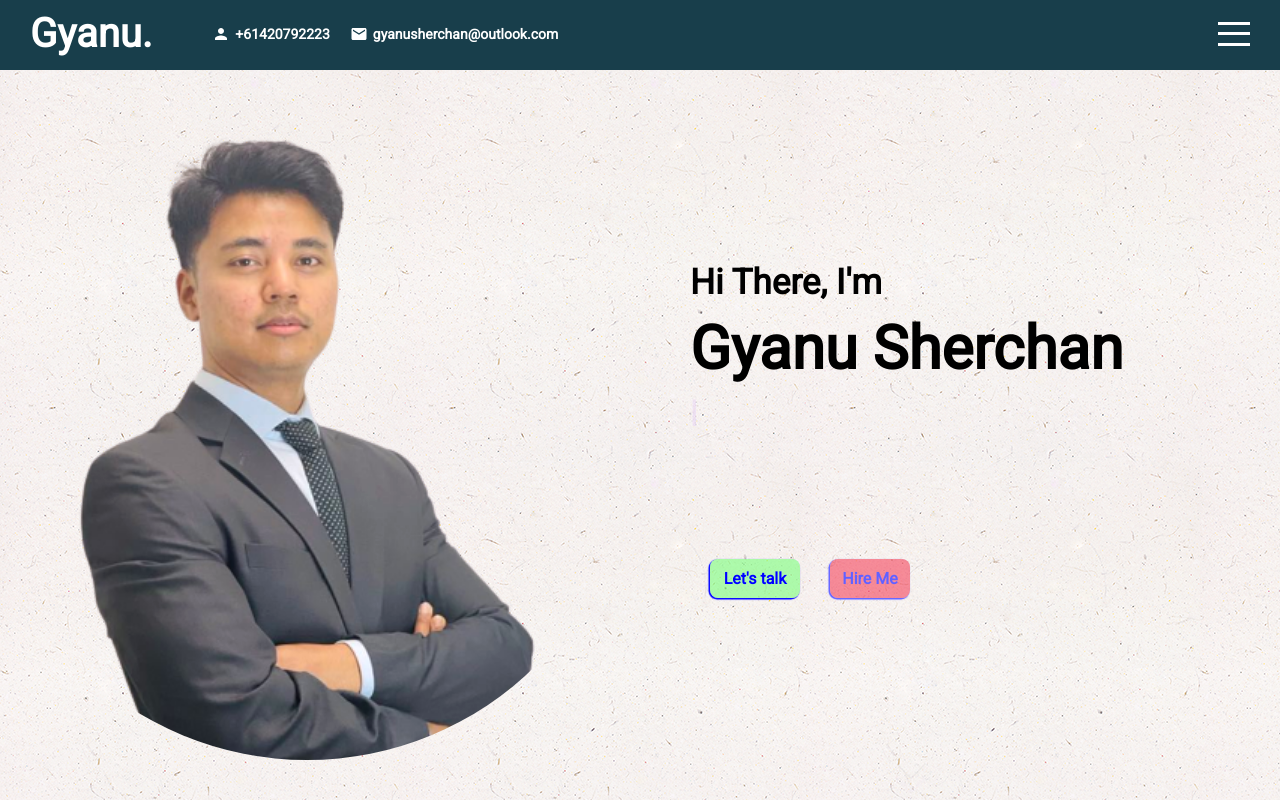
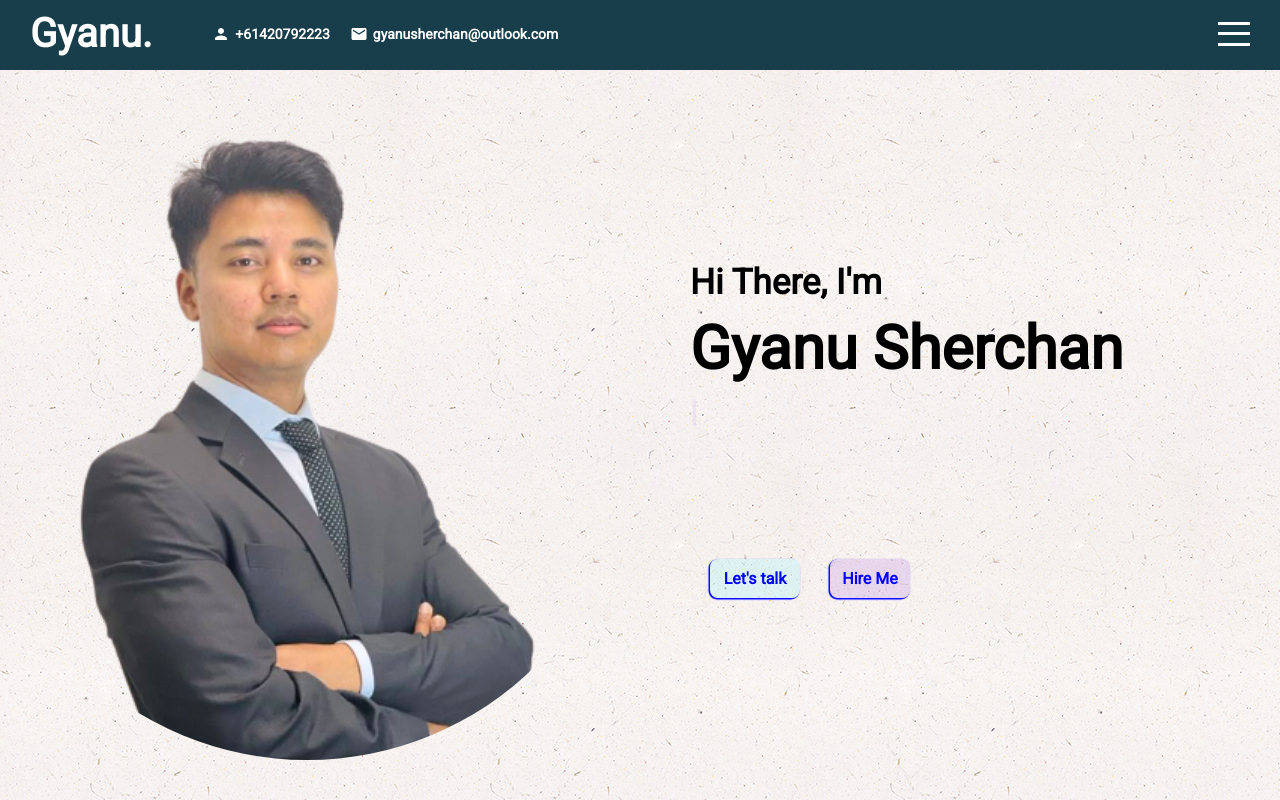
Before and after one commit to gyanu-sherchan-dev/my-portfolio, a React (Create React App) app: page / in a window 1280 px wide. Built offline with nearby package versions, Linux system fonts and the light colour scheme.

Commit message:
intro css update

```diff
--- a/src/components/intro/Intro.scss
+++ b/src/components/intro/Intro.scss
@@ -134,17 +134,17 @@
           text-decoration: none;
           border-radius: 8px;
           box-shadow: -1px 1px 1px 0.5px;
-          animation: cssAnimation_1 4s infinite;
+          // animation: cssAnimation_1 0.3s 3s;
         }
-        @keyframes cssAnimation_1 {
-          from {
-            background-color: rgb(77, 227, 40);
-          }
+        // @keyframes cssAnimation_1 {
+        //   from {
+        //     background-color: rgb(77, 227, 40);
+        //   }
 
-          to {
-            background-color: rgb(108, 209, 220, 0.2);
-          }
-        }
+        //   to {
+        //     background-color: rgb(108, 209, 220, 0.2);
+        //   }
+        // }
 
         button {
           width: 80px;
@@ -158,19 +158,19 @@
           background-color: rgb(159, 103, 212, 0.2);
           box-shadow: -1px 1px 1px 0.5px;
           cursor: pointer;
-          animation: cssAnimation_0 4s infinite;
+          // animation: cssAnimation_0 1ms 5s;
         }
-        @keyframes cssAnimation_0 {
-          from {
-            background-color: red;
-            color: white;
-          }
+        // @keyframes cssAnimation_0 {
+        //   from {
+        //     background-color: red;
+        //     color: white;
+        //   }
 
-          to {
-            background-color: rgb(159, 103, 212, 0.2);
-            color: blue;
-          }
-        }
+        //   to {
+        //     background-color: rgb(159, 103, 212, 0.2);
+        //     color: blue;
+        //   }
+        // }
       }
     }
     .downArrow {
```
Also changed, not shown: public/assets/bgcolor/abstract-light-blue-dots-in-circle.jpg (added), public/assets/bgcolor/blue-green-light-bg.jpg (added).
